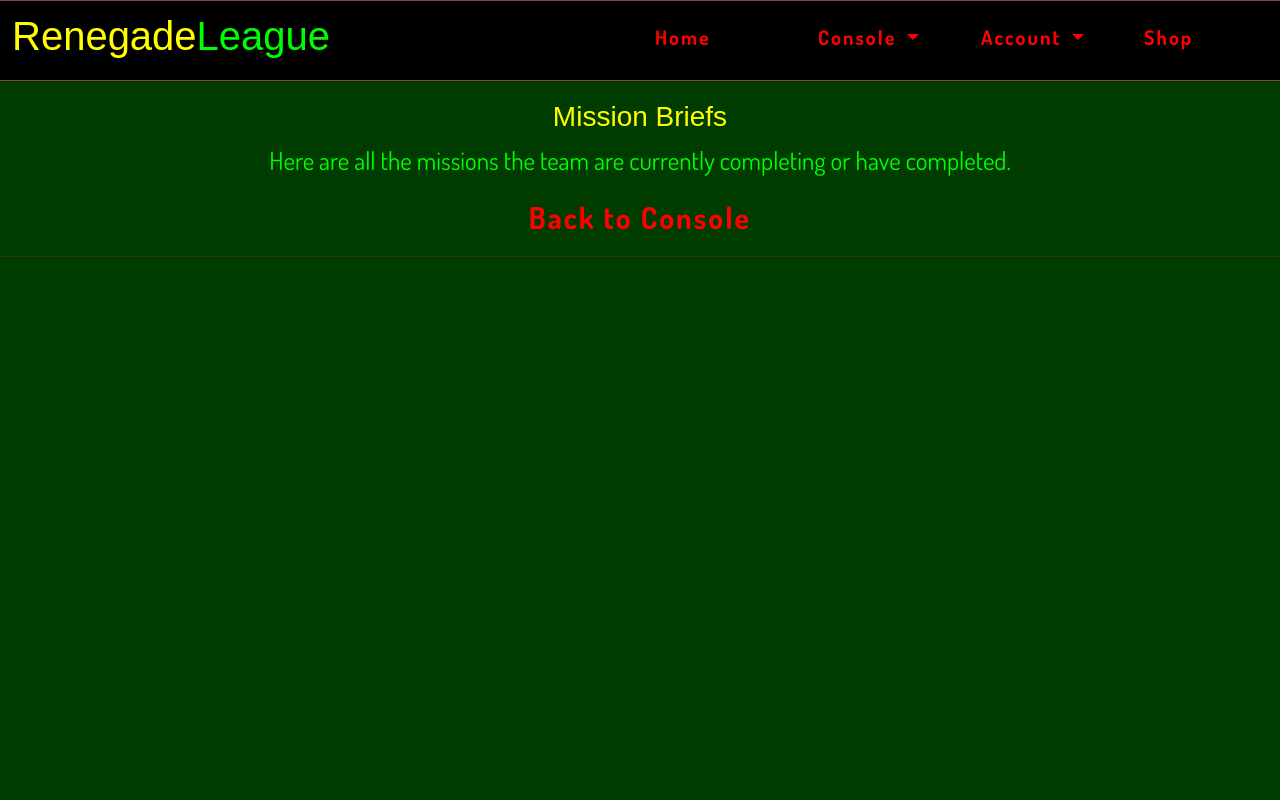
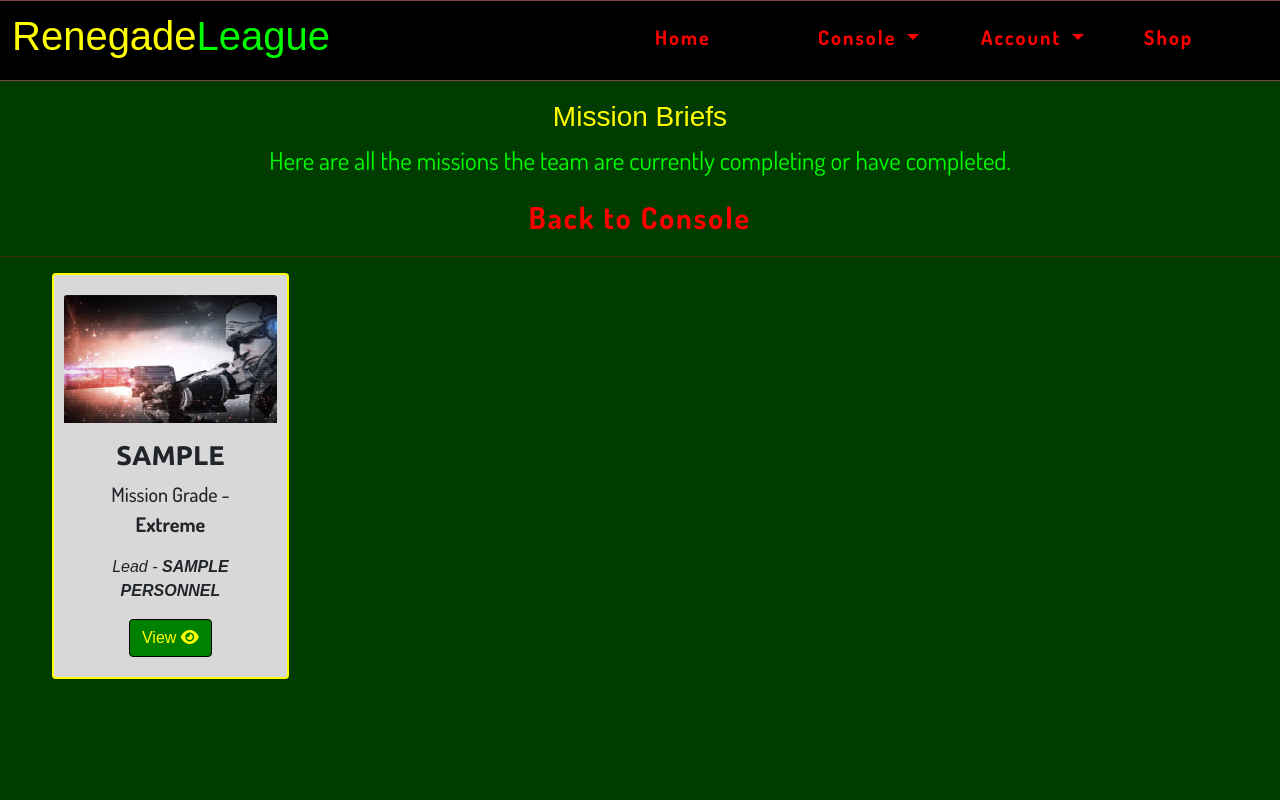
Before and after one commit to lukemunsch/fantasy-blog-shop, a Django app: page /missions/ in a window 1280 px wide. Run offline with Django 3.2, Linux system fonts and the light colour scheme; tables that the repository leaves empty hold one stand-in row (values such as "Sample post"); some libraries are stand-ins or nearby versions; some web fonts are replaced.

Commit message:
Update mission.html to display templates

```diff
--- a/missions/templates/missions/missions.html
+++ b/missions/templates/missions/missions.html
@@ -35,7 +35,7 @@
 <hr class="menus" />
 <div class="container-fluid">
   <div class="row mb-5">
-    {% for m in missions %}
+    {% for m in mission %}
     <div class="col-sm-6 col-md-4 col-xl-3 mb-1">
       <div class="card personnel-card">
         <div class="row">
@@ -45,7 +45,7 @@
               <img
                 class="card-img-top"
                 src="{{ m.mission_img.url }}"
-                alt="{{ m.mission_name }} profile image"
+                alt="{{ m.mission }} profile image"
               />
               {% else %}
               <img
@@ -60,13 +60,12 @@
         <div class="row">
           <div class="col">
             <div class="card-body text-center">
-              <h5 class="card-title">{{ c.name|upper }}</h5>
+              <h5 class="card-title">{{ m.mission|upper }}</h5>
               <p class="card-origins">
-                from <em>{{ c.originated_from|lower }}</em>
+                Mission Grade - <strong>{{ m.get_mission_grade_display }}</strong>
               </p>
               <p class="card-text">
-                {{ c.get_rank_display }} -
-                <em>{{ c.get_current_status_display }}</em>
+                <em> Lead - <strong>{{ m.mission_lead|upper }}</strong></em>
               </p>
             </div>
           </div>
--- a/missions/views.py
+++ b/missions/views.py
@@ -1,6 +1,12 @@
 from django.shortcuts import render
-
+from .models import Mission
 # Create your views here.
 def missions(request):
     """set up our standard missions page"""
-    return render(request, 'missions/missions.html')
+    mission = Mission.objects.all()
+
+    context = {
+        'mission': mission,
+    }
+
+    return render(request, 'missions/missions.html', context)
```
